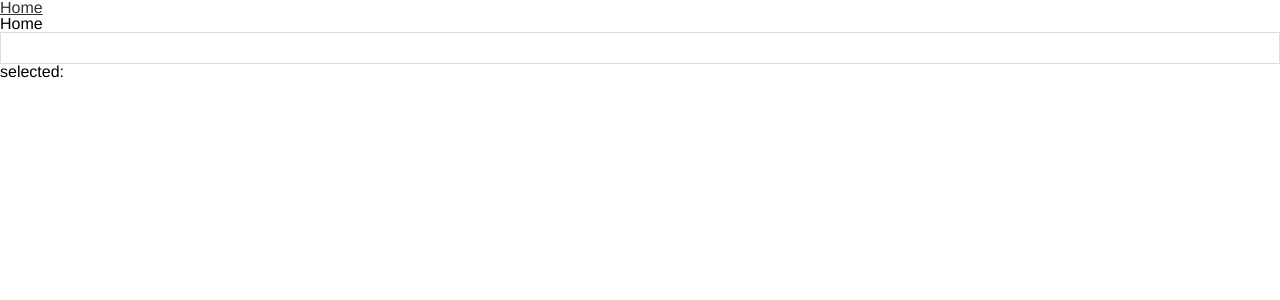
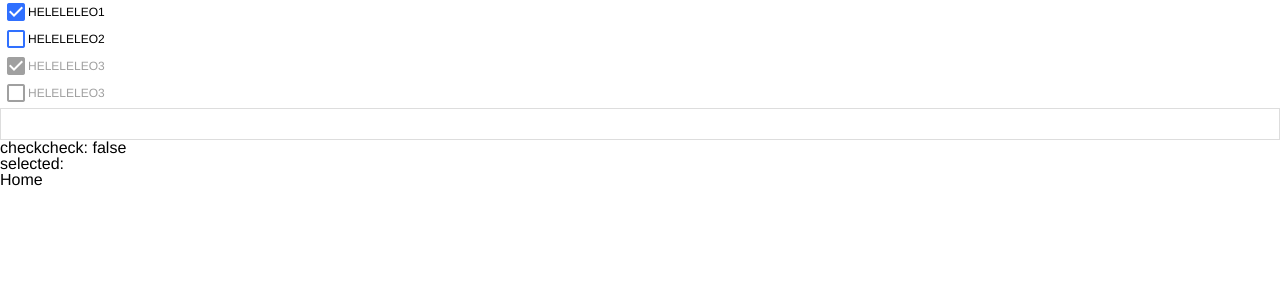
Before and after one commit to Smithoo/too-do, a Vue app: page /#/ in a window 1280 px wide. Shown: the top 300 px of the page. Built offline with nearby package versions, Linux system fonts and the light colour scheme.

Commit message:
refact: check box style

```diff
--- a/public/index.html
+++ b/public/index.html
@@ -5,6 +5,7 @@
     <meta http-equiv="X-UA-Compatible" content="IE=edge">
     <meta name="viewport" content="width=device-width,initial-scale=1.0">
     <link rel="icon" href="<%= BASE_URL %>favicon.ico">
+    <link href="https://fonts.googleapis.com/icon?family=Material+Icons" rel="stylesheet">
     <title>too do</title>
   </head>
   <body>
--- a/src/app.vue
+++ b/src/app.vue
@@ -1,7 +1,13 @@
 <template>
     <div id="app">
-        <div id="nav">
-            <router-link to="/">Home</router-link>
+        <check-box checked>HELELELEO1</check-box> <br>
+        <check-box>HELELELEO2</check-box> <br>
+        <check-box checked disabled>HELELELEO3</check-box> <br>
+        <check-box disabled>HELELELEO3</check-box> <br>
+        <select-box :items="items" v-model="selected"></select-box>
+        <div>
+            checkcheck: {{ checkcheck }} <br>
+            selected: {{ selected }}
         </div>
         <router-view/>
         <modal></modal>
@@ -12,11 +18,27 @@
 <script>
 import Modal from '@/views/layouts/modal.vue';
 import Snackbar from '@/views/layouts/snackbar.vue';
+import SelectBox from '@/views/common/select-box.vue';
+import CheckBox from '@/views/common/check-box.vue';
 
 export default {
     components: {
         Modal,
         Snackbar,
+        SelectBox,
+        CheckBox,
+    },
+    data() {
+        return {
+            items: [
+                { label: 'A', value: 'a' },
+                { label: 'B', value: 'b' },
+                { label: 'C', value: 'c' },
+                { label: 'D', value: 'd' },
+            ],
+            selected: null,
+            checkcheck: false,
+        };
     },
 };
 </script>
--- a/src/views/common/check-box.vue
+++ b/src/views/common/check-box.vue
@@ -1,5 +1,7 @@
 <template>
-    <span class="check-box">
+    <span class="check-box" :class="{ disabled: disabled }">
+        <i v-if="isChecked" class="material-icons">check_box</i>
+        <i v-else class="material-icons">check_box_outline_blank</i>
         <input type="checkbox"
             class="checkbox-input"
             :id="id"
@@ -17,8 +19,7 @@
 </template>
 
 <script>
-import { arrayUtil } from '@/utils';
-import { setTimeout } from 'timers';
+import { arrayUtil, stringUtil } from '@/utils';
 
 export default {
     model: {
@@ -34,7 +35,10 @@ export default {
             type: Boolean,
             default: false,
         },
-        value: String,
+        value: {
+            type: String,
+            default: '',
+        },
         inputValue: null,
     },
     data() {
@@ -44,7 +48,8 @@ export default {
     },
     computed: {
         id() {
-            return `checkbox-${this.value}`;
+            const idStr = this.value ? this.value : stringUtil.createId();
+            return `checkbox-${idStr}`;
         },
         internalValue() {
             return this.value ? this.value : this.isChecked;
@@ -88,5 +93,39 @@ export default {
 </script>
 
 <style scoped>
-
+.check-box {
+    position: relative;
+    display: inline-block;
+    margin-left: 4px;
+    margin-right: 4px;
+}
+.check-box i {
+    width: 24px;
+    height: 24px;
+    color: #3070ff;
+}
+.check-box.disabled i {
+    color: #a0a0a0;
+}
+.checkbox-input {
+    position: absolute;
+    top: 0;
+    left: 0;
+    margin: 0;
+    width: 24px;
+    height: 24px;
+    opacity: 0;
+    z-index: 1;
+    cursor: pointer;
+}
+.check-box .checkbox-label {
+    display: inline-block;
+    font-size: 12px;
+    line-height: 24px;
+    cursor: pointer;
+    vertical-align: top;
+}
+.check-box.disabled .checkbox-label {
+    color: #a0a0a0;
+}
 </style>
--- a/src/views/pages/home.vue
+++ b/src/views/pages/home.vue
@@ -1,30 +1,11 @@
 <template>
     <div class="home">
         Home
-        <select-box :items="items" v-model="selected"></select-box>
-        <div>
-            selected: {{ selected }}
-        </div>
     </div>
 </template>
 
 <script>
-import SelectBox from '@/views/common/select-box.vue';
+export default {
 
-export default {
-    components: {
-        SelectBox,
-    },
-    data() {
-        return {
-            items: [
-                { label: 'A', value: 'a' },
-                { label: 'B', value: 'b' },
-                { label: 'C', value: 'c' },
-                { label: 'D', value: 'd' },
-            ],
-            selected: null,
-        };
-    },
 };
 </script>
```
